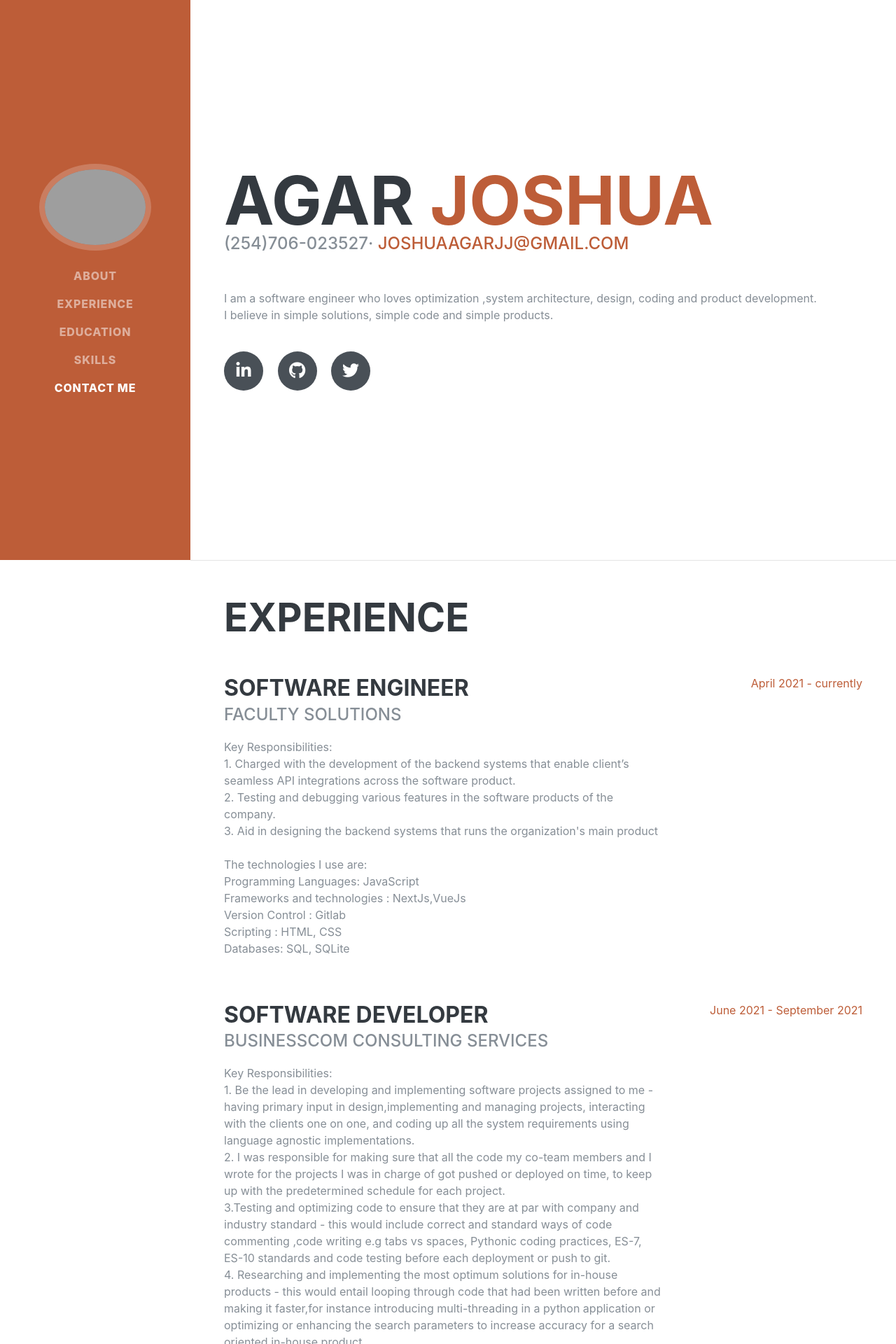
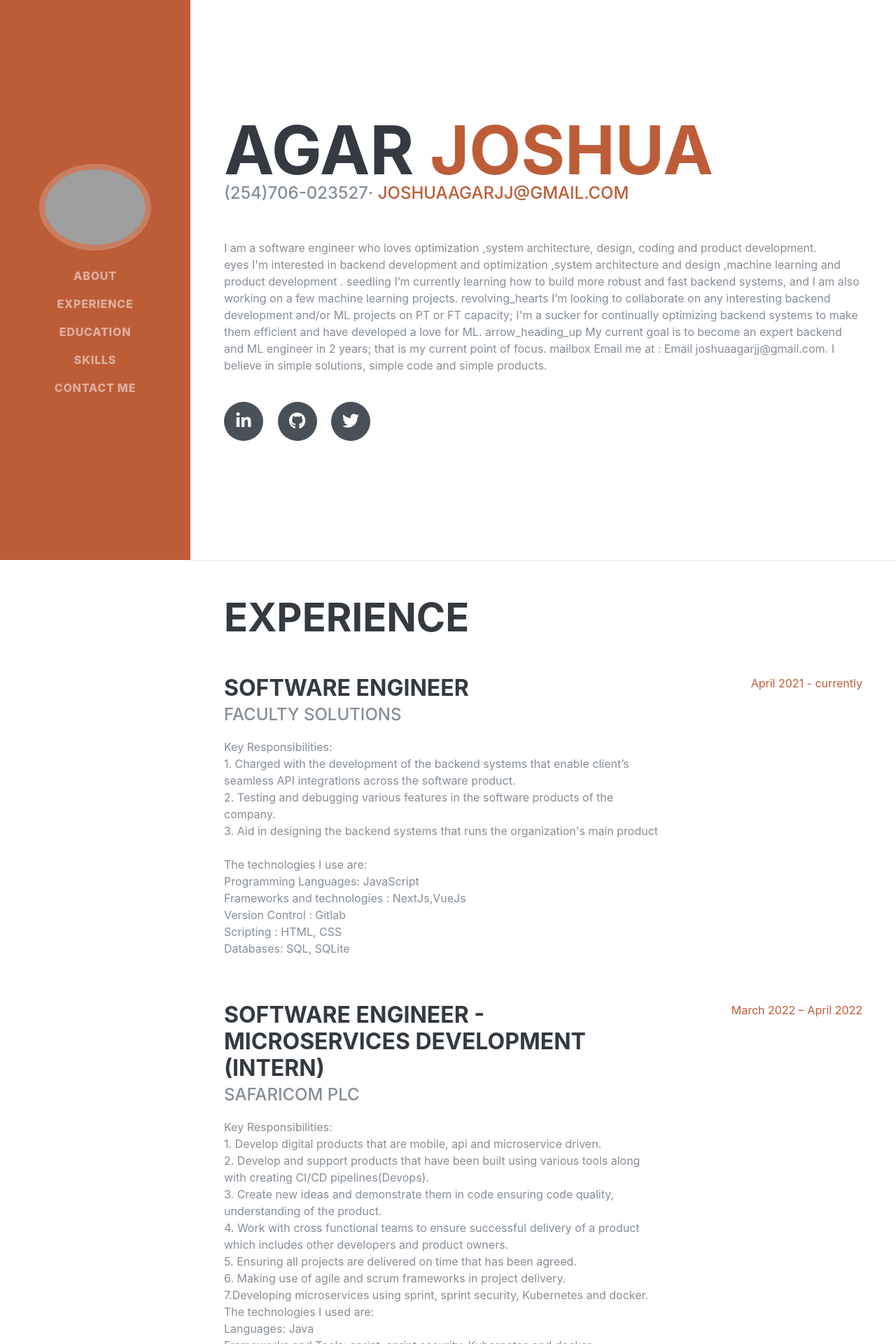
Before and after one commit to agarjoshua/Resume-website-django, a Django app: page / in a window 1280 px wide. Shown: the top 1920 px of the page at 70% size. Run offline with Django 3.2, Linux system fonts and the light colour scheme; style sheets or scripts are compiled from the project's sources; some libraries are stand-ins or nearby versions; some web fonts are replaced; grey boxes are pictures that could not be loaded.

Commit message:
latest C.v edits

```diff
--- a/home/templates/home/index.html
+++ b/home/templates/home/index.html
@@ -14,15 +14,15 @@
   <title>Agar Joshua</title>
 
   <!-- Bootstrap core CSS -->
-  <link href="{% static "vendor/bootstrap/css/bootstrap.min.css" %}" rel="stylesheet">
+  <link href="{% static " vendor/bootstrap/css/bootstrap.min.css" %}" rel="stylesheet">
 
   <!-- Custom fonts for this template -->
-  <link href="https://fonts.googleapis.com/css?family=Saira+Extra+Condensed:500,700"  rel="stylesheet">
+  <link href="https://fonts.googleapis.com/css?family=Saira+Extra+Condensed:500,700" rel="stylesheet">
   <link href="https://fonts.googleapis.com/css?family=Muli:400,400i,800,800i" rel="stylesheet">
-  <link href="{% static "vendor/fontawesome-free/css/all.min.css" %}" rel="stylesheet">
+  <link href="{% static " vendor/fontawesome-free/css/all.min.css" %}" rel="stylesheet">
 
   <!-- Custom styles for this template -->
-  <link href="{% static "css/resume.min.css" %}" rel="stylesheet">
+  <link href="{% static " css/resume.min.css" %}" rel="stylesheet">
 
 </head>
 
@@ -32,10 +32,12 @@
     <a class="navbar-brand js-scroll-trigger" href="#page-top">
       <span class="d-block d-lg-none">AGAR JOSHUA</span>
       <span class="d-none d-lg-block">
-        <img class="img-fluid img-profile rounded-circle mx-auto mb-2" src="{% static "img/48643686 (1).jpg" %}" alt="">
+        <img class="img-fluid img-profile rounded-circle mx-auto mb-2" src="{% static " img/48643686 (1).jpg" %}"
+          alt="">
       </span>
     </a>
-    <button class="navbar-toggler" type="button" data-toggle="collapse" data-target="#navbarSupportedContent" aria-controls="navbarSupportedContent" aria-expanded="false" aria-label="Toggle navigation">
+    <button class="navbar-toggler" type="button" data-toggle="collapse" data-target="#navbarSupportedContent"
+      aria-controls="navbarSupportedContent" aria-expanded="false" aria-label="Toggle navigation">
       <span class="navbar-toggler-icon"></span>
     </button>
     <div class="collapse navbar-collapse" id="navbarSupportedContent">
@@ -70,7 +72,13 @@
           <a href="mailto:joshuaagarjj@gmail.com">joshuaagarjj@gmail.com</a>
         </div>
         <p>
-          I am a software engineer who loves optimization ,system architecture, design, coding and product development.<br>
+          I am a software engineer who loves optimization ,system architecture, design, coding and product
+          development.<br>
+          eyes I'm interested in backend development and optimization ,system architecture and design ,machine learning and product development .
+          seedling I’m currently learning how to build more robust and fast backend systems, and I am also working on a few machine learning projects.
+          revolving_hearts I’m looking to collaborate on any interesting backend development and/or ML projects on PT or FT capacity; I'm a sucker for continually optimizing backend systems to make them efficient and have developed a love for ML.
+          arrow_heading_up My current goal is to become an expert backend and ML engineer in 2 years; that is my current point of focus.
+          mailbox Email me at : Email joshuaagarjj@gmail.com.
           <!-- I have a personal ethos of Authenticity, Intentionality and excellence.<br> -->
           I believe in simple solutions, simple code and simple products.<br>
           </br>
@@ -121,14 +129,89 @@
 
         <div class="resume-item d-flex flex-column flex-md-row justify-content-between mb-5">
           <div class="resume-content">
+
+
+            <h3 class="mb-0">Software Engineer - Microservices Development (Intern)</h3>
+            <div class="subheading mb-3">Safaricom PLC</div>
+            <p>
+              Key Responsibilities:<br>
+
+              1. Develop digital products that are mobile, api and microservice driven.<br>
+              2. Develop and support products that have been built using various tools along with creating CI/CD
+              pipelines(Devops).<br>
+              3. Create new ideas and demonstrate them in code ensuring code quality, understanding of the
+              product.<br>
+              4. Work with cross functional teams to ensure successful delivery of a product which includes other
+              developers and product owners.<br>
+              5. Ensuring all projects are delivered on time that has been agreed.<br>
+              6. Making use of agile and scrum frameworks in project delivery.<br>
+              7.Developing microservices using sprint, sprint security, Kubernetes and docker.<br>
+
+
+
+              The technologies I used are:<br>
+              Languages: Java<br>
+              Frameworks and Tools: sprint, sprint security, Kubernetes and docker<br>
+              Other tools: Jira for project management<br>
+            </p>
+
+          </div>
+          <div class="resume-date text-md-right">
+            <span class="text-primary">March 2022 – April 2022</span>
+          </div>
+        </div>
+
+
+
+        <div class="resume-item d-flex flex-column flex-md-row justify-content-between mb-5">
+          <div class="resume-content">
+
+
+            <h3 class="mb-0">Software Development Engineer Test(Intern)</h3>
+            <div class="subheading mb-3">Safaricom PLC</div>
+            <p>
+              Key Responsibilities:<br>
+
+              1. Manual testing of web and mobile applications.<br>
+              2. Drawing up test plans, test scenarios and test cases.<br>
+              3. Development of technical documentation (within the required quality assurance), Test
+              documentation support.<br>
+              4. Interaction with the technical support team and reproducing user problems.<br>
+              5. Writing reports and conclusions about software testing and UI/UX testing.<br>
+              6. Working simultaneously with both testing and development teams to ensure high Q.A standards.<br>
+
+
+              The technologies I used are:<br>
+              Languages: Python, Java<br>
+              Frameworks and Tools: Selenium, Gherkins, Cucumber, SoapUI, Behave, Testrail<br>
+              Other tools: Jira for project management<br>
+            </p>
+
+          </div>
+          <div class="resume-date text-md-right">
+            <span class="text-primary">February 2022 – March 2022</span>
+          </div>
+        </div>
+
+        <div class="resume-item d-flex flex-column flex-md-row justify-content-between mb-5">
+          <div class="resume-content">
             <h3 class="mb-0">Software Developer</h3>
             <div class="subheading mb-3">BusinessCom Consulting Services</div>
             <p>
               Key Responsibilities:<br>
-            1. Be the lead in developing and implementing software projects assigned to me - having primary input in design,implementing and managing projects, interacting with the clients one on one, and coding up all the system requirements using language agnostic implementations.<br>
-            2. I was responsible for making sure that all the code my co-team members and I wrote for the projects I was in charge of got pushed or deployed on time, to keep up with the predetermined schedule for each project.<br>
-            3.Testing and optimizing code to ensure that they are at par with company and industry standard - this would include correct and standard ways of code commenting ,code writing e.g tabs vs spaces, Pythonic coding practices, ES-7, ES-10 standards and code testing before each deployment or push to git.<br>
-            4. Researching and implementing the most optimum solutions for in-house products - this would entail looping through code that had been written before and making it faster,for instance introducing multi-threading in a python application or optimizing or enhancing the search parameters to increase accuracy for a search oriented in-house product.<br>
+              1. Be the lead in developing and implementing software projects assigned to me - having primary input in
+              design,implementing and managing projects, interacting with the clients one on one, and coding up all the
+              system requirements using language agnostic implementations.<br>
+              2. I was responsible for making sure that all the code my co-team members and I wrote for the projects I
+              was in charge of got pushed or deployed on time, to keep up with the predetermined schedule for each
+              project.<br>
+              3.Testing and optimizing code to ensure that they are at par with company and industry standard - this
+              would include correct and standard ways of code commenting ,code writing e.g tabs vs spaces, Pythonic
+              coding practices, ES-7, ES-10 standards and code testing before each deployment or push to git.<br>
+              4. Researching and implementing the most optimum solutions for in-house products - this would entail
+              looping through code that had been written before and making it faster,for instance introducing
+              multi-threading in a python application or optimizing or enhancing the search parameters to increase
+              accuracy for a search oriented in-house product.<br>
               <br>
               The technologies I used are:<br>
               Programming Languages: Python, JavaScript<br>
@@ -149,7 +232,9 @@
           <div class="resume-content">
             <h3 class="mb-0">Software Developer</h3>
             <div class="subheading mb-3">freelance</div>
-            <p>I capitalized on my knowledge of business processess and skills to be able to develop software solutions and websites that are value driven and can generate revenue as well as help the company or individual I work with gain exposure and optimized results</p>
+            <p>I capitalized on my knowledge of business processess and skills to be able to develop software solutions
+              and websites that are value driven and can generate revenue as well as help the company or individual I
+              work with gain exposure and optimized results</p>
           </div>
           <div class="resume-date text-md-right">
             <span class="text-primary">August 2019 - currently</span>
@@ -189,16 +274,21 @@
         <ul class="fa-ul mb-0">
           <li>
             <i class="fa-li fa fa-check"></i>
-            Programming Languages: Python, JavaScript, Dart</li>
+            Programming Languages: Python, JavaScript, Dart
+          </li>
           <li>
             <i class="fa-li fa fa-check"></i>
-            Frameworks and Other technologies: Django, Django Rest API, FastAPI, Vuejs, Flutter, CSS, HTML, Bootstrap, Git</li>
+            Frameworks and Other technologies: Django, Django Rest API, FastAPI, Vuejs, Flutter, CSS, HTML, Bootstrap,
+            Git
+          </li>
           <li>
             <i class="fa-li fa fa-check"></i>
-            Databases: PostgreSQL, SQL, SQLIt</li>
+            Databases: PostgreSQL, SQL, SQLIt
+          </li>
         </ul>
         <div class="mt-4">
-          <div class="subheading">You can check out my code here: <a href="https://github.com/agarjoshua"><i class="fab fa-github"></i></a></div>
+          <div class="subheading">You can check out my code here: <a href="https://github.com/agarjoshua"><i
+                class="fab fa-github"></i></a></div>
         </div>
       </div>
     </section>
@@ -210,7 +300,9 @@
         <h2 class="mb-5">Contact Me</h2>
         <p>You can reach me through email</p>
         <p>joshuaagarjj@gmail.com</p>
-        <p>You can also reach out to me through Twitter <a href="https://twitter.com/messages/compose?recipient_id=4342724607" class="btn btn-link">Here</a>...as am often found there</p>
+        <p>You can also reach out to me through Twitter <a
+            href="https://twitter.com/messages/compose?recipient_id=4342724607" class="btn btn-link">Here</a>...as am
+          often found there</p>
       </div>
     </section>
 
@@ -221,15 +313,15 @@
   <!-- Bootstrap core JavaScript -->
 
   <!-- Bootstrap core JavaScript -->
-  <script src="{% static "vendor/jquery/jquery.min.js" %}"></script>
-  <script src="{% static "vendor/bootstrap/js/bootstrap.bundle.min.js" %}"></script>
+  <script src="{% static " vendor/jquery/jquery.min.js" %}"></script>
+  <script src="{% static " vendor/bootstrap/js/bootstrap.bundle.min.js" %}"></script>
 
   <!-- Plugin JavaScript -->
-  <script src="{% static "vendor/jquery-easing/jquery.easing.min.js" %}"></script>
+  <script src="{% static " vendor/jquery-easing/jquery.easing.min.js" %}"></script>
 
 
   <!-- Custom scripts for this template -->
-  <script src="{% static "js/resume.min.js" %}"></script>
+  <script src="{% static " js/resume.min.js" %}"></script>
 
 </body>
 
```
Lines whose indentation alone changed are shown as unchanged.
